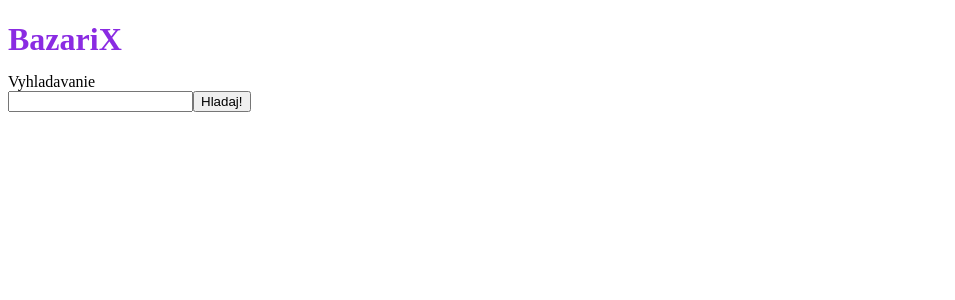
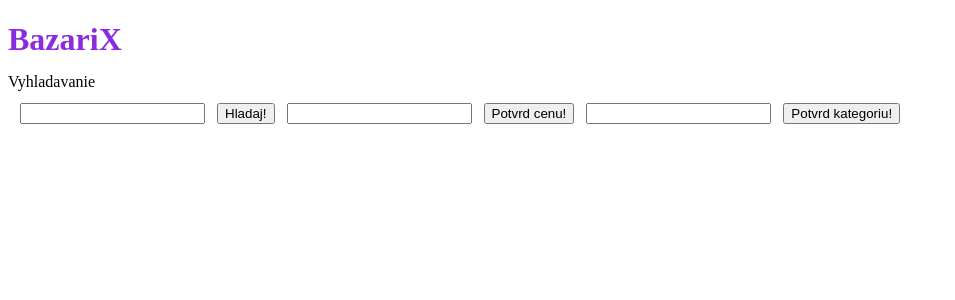
Before and after one commit to Mrskillmob/Bazar, a React (Create React App) app in the folder bazar/: page / in a window 1280 px wide. Shown: the top 300 px of the page, without its empty margins (0-955 px from the left). Built offline with nearby package versions, Linux system fonts and the light colour scheme.

Commit message:
aspon nieco
:(

```diff
--- a/bazar/public/index.html
+++ b/bazar/public/index.html
@@ -24,7 +24,7 @@
       work correctly both with client-side routing and a non-root public URL.
       Learn how to configure a non-root public URL by running `npm run build`.
     -->
-    <title>React App</title>
+    <title>BazarX</title>
   </head>
   <body>
     <noscript>You need to enable JavaScript to run this app.</noscript>
--- a/bazar/src/App.js
+++ b/bazar/src/App.js
@@ -1,5 +1,6 @@
 import React from 'react';
 import BazarVyh from './components/BazarVyh';
+import './components/myStyles.css';
 
 function App() {
   return (
@@ -7,7 +8,11 @@ function App() {
     <BazarVyh  />
     <div>Vyhladavanie</div>
     <input type="text" className='idk'/>
-    <button className='idk'>Hladaj!</button>
+    <button>Hladaj!</button>
+    <input type="text" className='idk'/>
+    <button> Potvrd cenu!</button>
+    <input type="text" className='idk'/>
+    <button> Potvrd kategoriu!</button>
     </>
   );
 }
--- a/bazar/src/components/myStyles.css
+++ b/bazar/src/components/myStyles.css
@@ -4,6 +4,13 @@
     width: 1080px;
 }
 .idk{
-    color: black;
-    text-align: right;
+    color: grey;
+    text-align: center;
+    margin: 12px;
 }
+.widthl {
+    width: 64px;
+}
+.gap {
+    margin: 12px;
+}
```
